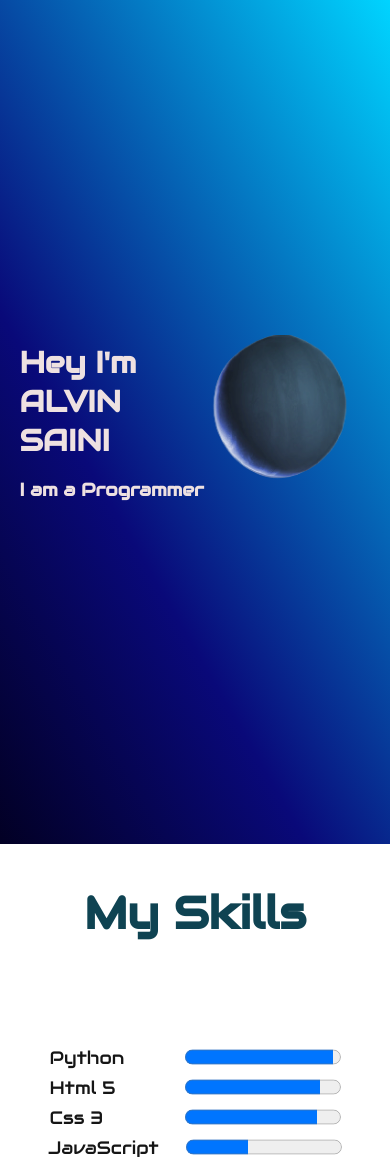
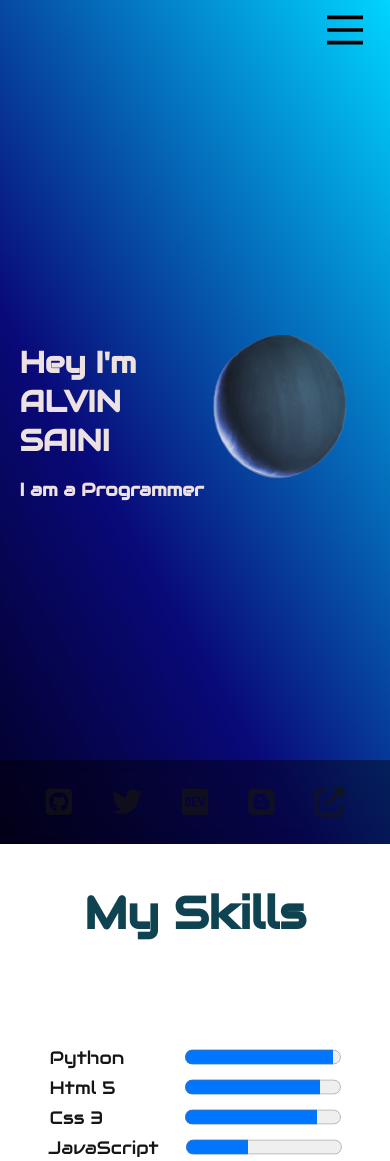
Before and after one commit to CodeWithAlvin/PersonalWeb2, a Django app: page / in a window 390 px wide. Shown: the top 1161 px of the page. Run offline with Django 3.2, Linux system fonts and the light colour scheme; data comes from the database, SQL or seed files in the repository; both versions use the stored data as it was after the commit; some libraries are stand-ins or nearby versions.

Commit message:
maked full web and production ready

```diff
--- a/PersonalWeb2/settings.py
+++ b/PersonalWeb2/settings.py
@@ -24,7 +24,7 @@ BASE_DIR = Path(__file__).resolve().parent.parent
 SECRET_KEY = '*(s=jtc@ay$&_-ve&^wu-xvba*@4a3vx$gvqhj)lyak4^e115+'
 
 # SECURITY WARNING: don't run with debug turned on in production!
-DEBUG = True
+DEBUG = False
 
 ALLOWED_HOSTS = ["127.0.0.1","sainialvin.herokuapp.com"]
 
@@ -49,7 +49,7 @@ MIDDLEWARE = [
     'django.contrib.auth.middleware.AuthenticationMiddleware',
     'django.contrib.messages.middleware.MessageMiddleware',
     'django.middleware.clickjacking.XFrameOptionsMiddleware',
-    # 'whitenoise.middleware.WhiteNoiseMiddleware',
+    'whitenoise.middleware.WhiteNoiseMiddleware',
 ]
 
 ROOT_URLCONF = 'PersonalWeb2.urls'
@@ -122,7 +122,7 @@ USE_TZ = True
 
 STATIC_URL = '/static/'
 
-# STATIC_ROOT = os.path.join(BASE_DIR, 'staticfiles')
+STATIC_ROOT = os.path.join(BASE_DIR, 'staticfiles')
 
 STATICFILES_DIRS=[
 		os.path.join(BASE_DIR,"static/"),
--- a/mainapp/views.py
+++ b/mainapp/views.py
@@ -23,4 +23,4 @@ def submit(request):
         messages.success(request, "Your Request has been submited")
         return redirect(reverse('index'))
     messages.success(request, "An Error Occured Please Try Again")
-    return redirect(reverse('index'))
+    return render(request,'err.html')
--- a/static/css/index.css
+++ b/static/css/index.css
@@ -1,3 +1,47 @@
+.nav{
+  display: flex;
+  flex-direction: row-reverse;
+  width:100vw;
+  position: fixed;
+  top: -4px;
+  z-index: 5;
+  padding-right: 20px;
+  background-color: rgba(3, 2, 2, 0.39);
+  backdrop-filter: blur(5px);
+}
+.menu{
+  display:none;
+  z-index: 5;
+}
+.nav a{
+  margin:5px 40px;
+  text-decoration: none;
+  opacity: 0.9;
+}
+.nav a:hover{
+  animation: big 0.3s ease-out forwards;
+  opacity: 1;
+}
+
+.cnct-me{
+  position: fixed;
+  bottom: 0px;
+  display: flex;
+  width: 100vw;
+  height: 10vh;
+  align-items: center;
+  justify-content: center;
+  backdrop-filter: blur(10px);
+  background-color: rgba(3, 2, 2, 0.39);
+}
+.cnct-me a{
+  margin: 0px 20px;
+  opacity: 0.7;
+}
+.cnct-me a:hover{
+  opacity: 1;
+  animation: big 0.3s ease-out forwards;
+}
 .first-sec {
   height: 100vh;
   background-image: linear-gradient(
@@ -163,7 +207,71 @@
     height: 300px;
     width: 350px;
   }
-}
+  #navbar{
+    display:none;
+    flex-direction:column-reverse;
+    height:100%;
+    width:100%;
+    justify-content:center;
+    align-items:center;
+    text-align:center;
+    z-index:5;
+    position: fixed;
+  }
+  #navbar a{
+    margin:20px 0px;
+    font-size: 40px !important;
+  }
+  .menu {
+    background-color:transparent;
+    border:none;
+    cursor: pointer;
+    display: flex;
+    padding: 0;
+    outline:none;
+    align-self:flex-end;
+    position:fixed;
+    top:0px;
+    right:6px;
+    width:60px;
+    height:60px;
+    z-index:5;
+    fill: none;
+    stroke: black;
+    stroke-width:6;
+    transition: stroke-dasharray 600ms cubic-bezier(0.4, 0, 0.2, 1),
+      stroke-dashoffset 600ms cubic-bezier(0.4, 0, 0.2, 1);
+  }
+  .line1 {
+    stroke-dasharray: 60 207;
+    stroke-width: 6;
+  }
+  .line2 {
+    stroke-dasharray: 60 60;
+    stroke-width: 6;
+  }
+  .line3 {
+    stroke-dasharray: 60 207;
+    stroke-width: 6;
+  }
+  .opened .line1 {
+    stroke-dasharray: 90 207;
+    stroke-dashoffset: -134;
+    stroke-width: 6;
+  }
+  .opened .line2 {
+    stroke-dasharray: 1 60;
+    stroke-dashoffset: -30;
+    stroke-width: 6;
+  }
+  .opened .line3 {
+    stroke-dasharray: 90 207;
+    stroke-dashoffset: -134;
+    stroke-width: 6;
+  }
+
+  }
+
 @media only screen and (max-width: 530px) {
   .planet {
     height: 170px;
@@ -173,4 +281,26 @@
     height: 30px;
     width: 40vw;
   }
+
 }
+
+
+
+/* animations */
+@keyframes comedown{
+  from{
+    top:0;
+  }
+  to{
+    top:inherit;
+  }
+}
+
+@keyframes big{
+  from{
+    transform: scale(1);
+  }
+  to{
+    transform: scale(1.5);
+  }
+}
--- a/static/js/base.js
+++ b/static/js/base.js
@@ -1,3 +1,14 @@
-function promptMsg(msg{
-	window.prompt("Message",msg.value);
+function ToggleNav(){
+	let menu=document.getElementById("menu");
+	let nav=document.getElementById("navbar");
+
+	if (nav.style.display==""){
+		nav.style.display="flex";
+	}
+	else{
+		nav.style.display="";
+	}
+
+	menu.classList.toggle('opened');
+	menu.setAttribute('aria-expanded', menu.classList.contains('opened'));
 }
--- a/template/base.html
+++ b/template/base.html
@@ -32,7 +32,7 @@
     {%block body%}{%endblock body%}
 
     <!--New JavaScript here-->
-    {%block script%}{%endblock script%}
     <script src="/static/js/base.js"></script>
+     {%block script%}{%endblock script%}
   </body>
 </html>
--- /dev/null
+++ b/template/err.html
@@ -0,0 +1 @@
+<p>an error occured please try again</p>
--- a/template/index.html
+++ b/template/index.html
@@ -9,14 +9,29 @@
 
 <!--Body of Page-->
 {%block body%}
-{% if messages %}
-	{% for message in messages %}
+<section class="nav" id="navbar">
+  <a href="#contact" class="f-small f-audio c2">Contact</a>
+  <a href="#about" class="f-small f-audio c2">About</a>
+  <a href="#ido" class="f-small f-audio c2">what I Do</a>
+  <a href="#skills" class="f-small f-audio c2">Skills</a>
+  <a href="#home" class="f-small f-audio c2">Home</a>
+</section>
 
-	{% endfor %}
-	{% endif %}
+<!-- Hamburger from https://css-tricks.com/line-animated-hamburger-menu/-->
+<button class="menu" id="menu" onclick="ToggleNav()" aria-label="Main Menu">
+  <svg width="60px" height="60px" viewBox="20 0 90 100">
+    <path class="line line1"
+      d="M 20,29.000046 H 80.000231 C 80.000231,29.000046 94.498839,28.817352 94.532987,66.711331 94.543142,77.980673 90.966081,81.670246 85.259173,81.668997 79.552261,81.667751 75.000211,74.999942 75.000211,74.999942 L 25.000021,25.000058" />
+    <path class="line line2" d="M 20,50 H 80" />
+    <path class="line line3"
+      d="M 20,70.999954 H 80.000231 C 80.000231,70.999954 94.498839,71.182648 94.532987,33.288669 94.543142,22.019327 90.966081,18.329754 85.259173,18.331003 79.552261,18.332249 75.000211,25.000058 75.000211,25.000058 L 25.000021,74.999942" />
+  </svg>
+</button>
+
+<!--End of Hamburger from https://css-tricks.com/line-animated-hamburger-menu/-->
 
 
-<section class="first-sec">
+<section id="home" class="first-sec">
   <div class="mytext">
     <h1 class="f-audio f-big">Hey I'm ALVIN SAINI</h1>
     <br />
@@ -27,7 +42,7 @@
   </div>
 </section>
 
-<section class="second-sec">
+<section id="skills" class="second-sec">
   <div class="heading f-big f-audio c1">
     <h1>My Skills</h1>
   </div>
@@ -41,7 +56,7 @@
   </div>
 </section>
 
-<section class="third-sec">
+<section id="ido" class="third-sec">
   <div class="heading f-big f-audio c1">
     <h1>What Can I Do</h1>
   </div>
@@ -54,7 +69,7 @@
   </div>
 </section>
 
-<section class="fourth-sec">
+<section id="about" class="fourth-sec">
   <div class="heading f-big f-audio c1">
     <h1>About Me</h1>
   </div>
@@ -63,7 +78,7 @@
   </div>
 </section>
 
-<section class="fifth-sec">
+<section id="contact" class="fifth-sec">
   <div class="heading f-big f-audio c1">
     <h1>Contact Me</h1>
   </div>
@@ -88,6 +103,16 @@
   </form>
   </div>
 </section>
+
+<section class="cnct-me">
+  <a href="https://GitHub.com/codewithalvin/" ><i title="GITHUB" class="f-big c2 skill-icon fab fa-github-square"></i></a>
+  <a href="https://twitter.com/Imalvinsaini" ><i title="TWITTER" class="f-big c2 skill-icon fab fa-twitter"></i></a>
+  <a href="https://dev.to/codewithalvin" ><i title="DEV" class="f-big c2 skill-icon fab fa-dev"></i></a>
+  <a href="https://alvinsaini.blogspot.com"><i class="f-big c2 fab fa-blogger"></i></a>
+  <a href="https://alvinsaini.herokuapp.com"><i class="f-big c2 fas fa-external-link-alt"></i></a>
+</section>
 {%endblock body%}
 <!-- Script of Page-->
-{%block script%} {%endblock script%}
+{%block script%}
+<script src="https://kit.fontawesome.com/a4cc34897e.js" crossorigin="anonymous"></script>
+{%endblock script%}
```
Also changed, not shown: db.sqlite3.
